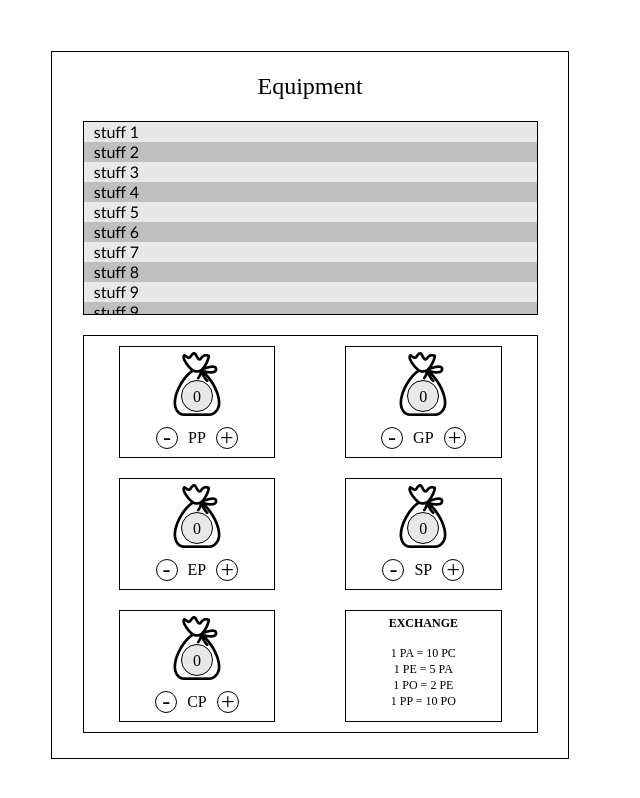
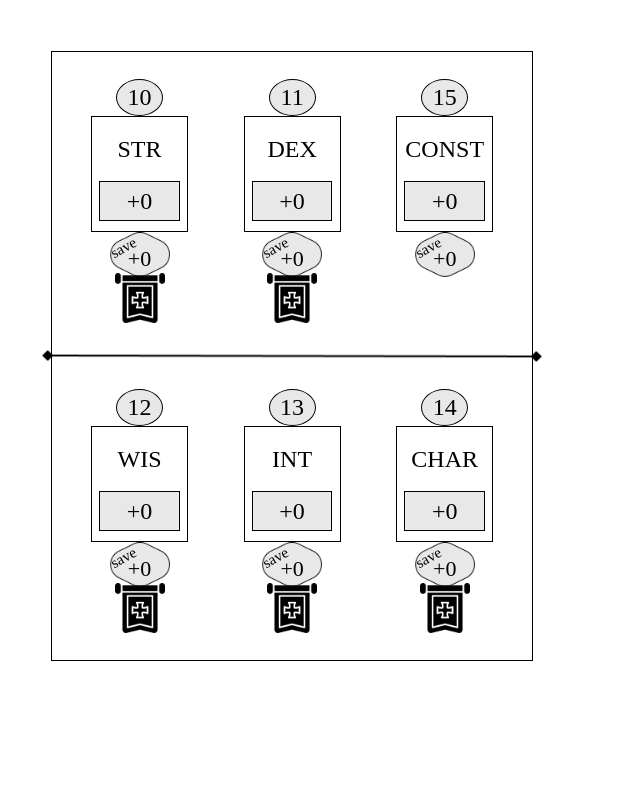
Before and after one commit to WildCodeSchool/0923-paris-js-p2-apiDD, a React (Vite) app in the folder frontend/: page / in a window 1280 px wide. Shown: the top 798 px of the page, without its empty margins (0-640 px from the left). Built offline with nearby package versions, Linux system fonts and the light colour scheme; a web font is replaced by a local one.

Commit message:
Equipment Bloc - desktop version ok

```diff
--- a/frontend/src/App.jsx
+++ b/frontend/src/App.jsx
@@ -1,14 +1,14 @@
 import React from "react";
 import "./resetStyle.css";
 import "./App.css";
-// import CaracBloc from "./components/CaracBloc/CaracBloc";
-import EquipmentBloc from "./components/EquipmentBloc/EquipmentBloc";
+import CaracBloc from "./components/CaracBloc/CaracBloc";
+// import EquipmentBloc from "./components/EquipmentBloc/EquipmentBloc";
 
 function App() {
   return (
     <>
-      <EquipmentBloc />
-      {/* <CaracBloc /> */}
+      {/* <EquipmentBloc /> */}
+      <CaracBloc />
 
       <div> </div>
     </>
--- a/frontend/src/components/EquipmentBloc/MoneySeg/MoneySeg.jsx
+++ b/frontend/src/components/EquipmentBloc/MoneySeg/MoneySeg.jsx
@@ -7,18 +7,32 @@ function MoneySeg(props) {
   return (
     <div className="purse" id={id}>
       <div className="purse_change">
-        <div className="purse_value_content">
+        <div className="purse_value_content" id="purse_value_content_SmartPh">
           <p className="purse_value">{value}</p>
         </div>
+        <div className="purse_money_line_DeskT">
+          <div className="money_btn money_btn_DeskT" id="money_btn_down">
+            <p className="money_btn_content">-</p>
+          </div>
+          <div className="purse_value_content">
+            <p className="purse_value">{value}</p>
+          </div>
+          <div className="money_btn money_btn_DeskT">
+            <p className="money_btn_content" id="money_btn_up">
+              +
+            </p>
+          </div>
+        </div>
       </div>
+
       <div className="purse_title_line">
-        <div className="money_btn" id="money_btn_down">
+        <div className="money_btn money_btn_SmartPh" id="money_btn_down">
           <p className="money_btn_content">-</p>
         </div>
         <div className="purse_title_container">
           <p className="purse_title">{name}</p>
         </div>
-        <div className="money_btn">
+        <div className="money_btn money_btn_SmartPh">
           <p className="money_btn_content" id="money_btn_up">
             +
           </p>
--- a/frontend/src/components/EquipmentBloc/MoneySeg/moneySeg.css
+++ b/frontend/src/components/EquipmentBloc/MoneySeg/moneySeg.css
@@ -106,3 +106,34 @@
   color: var(--main-font-color);
   text-align: center;
 }
+.purse_money_line_DeskT {
+  display: none;
+}
+
+/* MEDIA-QUERIES SCREEN MIN-WIDTH 1024px */
+@media (min-width: 1024px) {
+  .purse {
+    border: none;
+  }
+  #purse_value_content_SmartPh {
+    display: none;
+  }
+  .money_btn_SmartPh {
+    display: none;
+  }
+  .purse_money_line_DeskT {
+    display: flex;
+    align-items: flex-end;
+  }
+  .money_btn_DeskT {
+    margin-bottom: -12px;
+  }
+
+  .purse_title {
+    line-height: 30px;
+  }
+
+  .purse_exchange {
+    display: none;
+  }
+}
--- a/frontend/src/components/EquipmentBloc/equipmentBloc.css
+++ b/frontend/src/components/EquipmentBloc/equipmentBloc.css
@@ -26,7 +26,7 @@
 
 #stuff_area {
   width: 87.778%;
-  height: 12rem;
+  height: 16.375rem;
   border: solid 1px black;
   background: var(--input-bg-color);
   margin-bottom: 20px;
@@ -46,7 +46,7 @@
 .stuff_item {
   font-family: "Trebuchet MS", "Lucida Sans Unicode", "Lucida Grande",
     "Lucida Sans", Arial, sans-serif;
-  line-height: 20px;
+  line-height: 24px;
   padding-left: 10px;
 }
 
@@ -60,13 +60,24 @@
 }
 /* MEDIA-QUERIES SCREEN MIN-WIDTH 1024px */
 @media (min-width: 1024px) {
+  #equipment_bloc {
+    /* width: 43.81%; */
+    width: 41.688rem;
+  }
   #equipment_ico {
     display: none;
+  }
+  #stuff_area {
+    height: 13.375rem;
+  }
+  .stuff_item {
+    line-height: 27px;
+    padding-left: 30px;
   }
   .purse_exchange {
     display: none;
   }
-  #equipment_bloc {
-    width: 43.81%;
+  #money_aera {
+    flex-wrap: nowrap;
   }
 }
```
